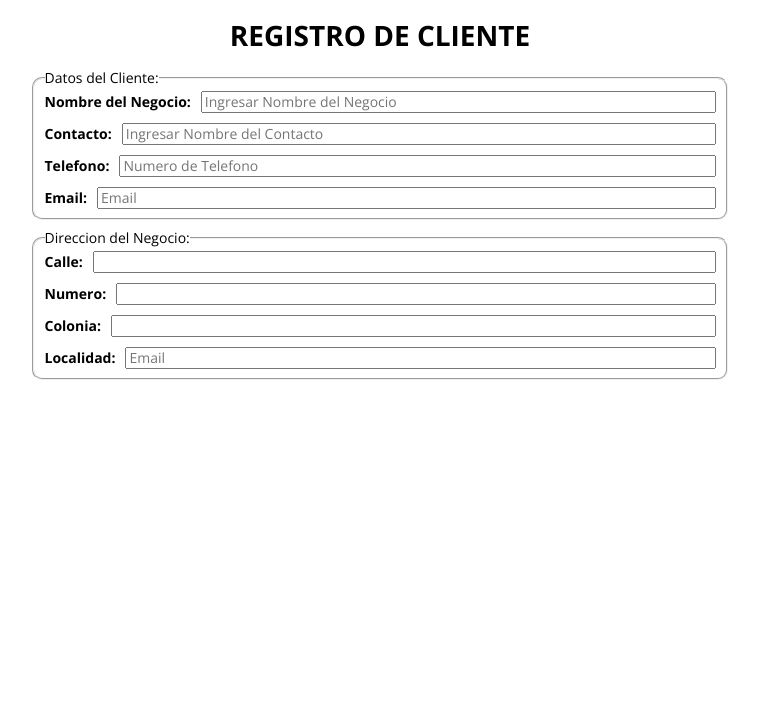
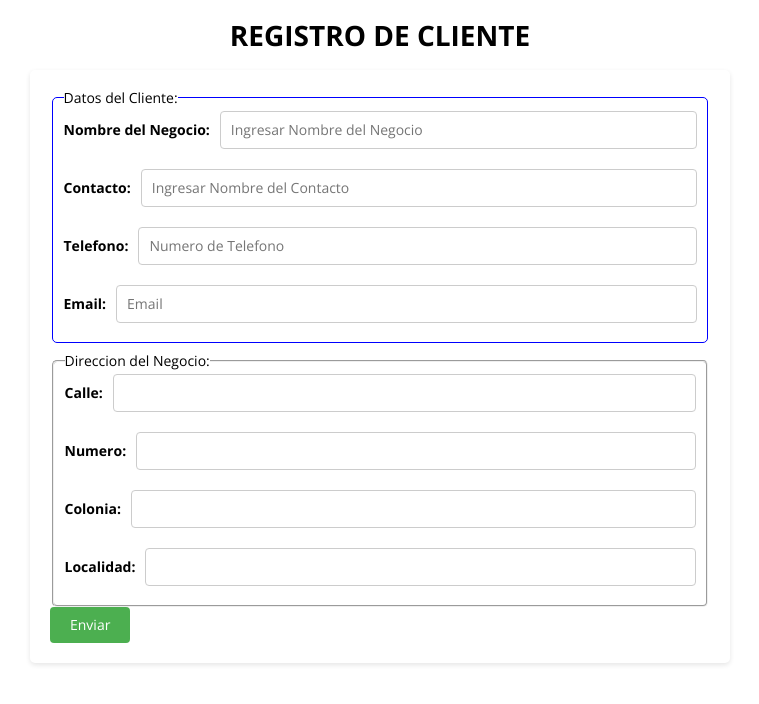
Before and after one commit to Gerardozow/SAMG, a PHP site: page /registro_cliente.php in a window 1280 px wide. Shown: the part 44-748 px from the top of the page, without its empty margins (260-1019 px from the left). Run offline with PHP 8.4, Linux system fonts and the light colour scheme.

Commit message:
Se agregan stilos

```diff
--- a/assets/css/style.css
+++ b/assets/css/style.css
@@ -22,7 +22,7 @@ body {
 }
 
 /* Utilidades */
-.br-1{border-radius: 1rem;}
+.br-1{border-radius: .5rem;}
 
 .mr-1{margin-right: 1rem}
 .mt-1{margin-top: 1rem;}
@@ -109,4 +109,40 @@ body {
 
 
 /* Formulario */
-.registro{max-width: 700px;}
+.registro{max-width: 700px;
+  margin: 0 auto;
+  background-color: #fff;
+  padding: 20px;
+  border-radius: 5px;
+  box-shadow: 0 2px 5px rgba(0, 0, 0, 0.1);}
+
+
+  label {
+    display: block;
+    margin-bottom: 10px;
+    font-weight: bold;
+  }
+  input[type="text"],
+    input[type="tel"],input[type="email"] {
+      width: 100%;
+      padding: 10px;
+      border: 1px solid #ccc;
+      border-radius: 4px;
+      box-sizing: border-box;
+      margin-bottom: 10px;
+    }
+    input[type="submit"] {
+      background-color: #4CAF50;
+      color: #fff;
+      padding: 10px 20px;
+      border: none;
+      border-radius: 4px;
+      cursor: pointer;
+    }
+
+    input[type="submit"]:hover {
+      background-color: #45a049;
+    }
+.registro__grupo{
+  border: solid 1px blue;
+}
--- a/registro_cliente.php
+++ b/registro_cliente.php
@@ -7,7 +7,7 @@
         <h1 class="title upper text-center">Registro de Cliente</h1>
 
         <form action="" method="post" class="registro m-center">
-            <fieldset class="br-1">
+            <fieldset class="br-1 registro__grupo">
                 <legend>Datos del Cliente:</legend>
                 <div class="d-flex aling-center">
                     <label for="cliente" class="mr-1 bold">Nombre del Negocio:</label>
@@ -42,9 +42,10 @@
                 </div>
                 <div class="d-flex aling-center mt-1">
                     <label for="localidad" class="mr-1 bold">Localidad:</label>
-                    <input type="text" class="flex-1" id="localidad" name="localidad" placeholder="Email">
+                    <input type="text" class="flex-1" id="localidad" name="localidad" placeholder="">
                 </div>
             </fieldset>
+            <input type="submit" value="Enviar">
         </form>
     </main>
 
```
